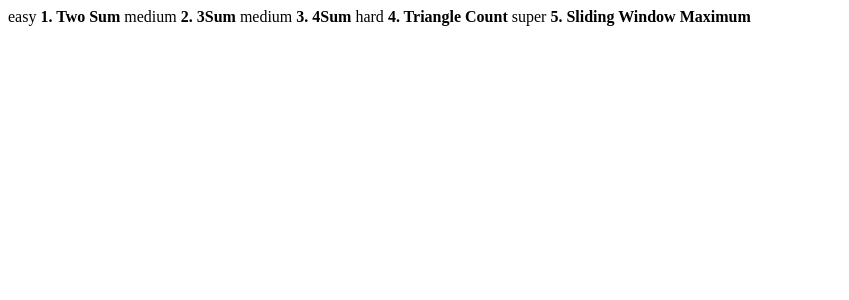
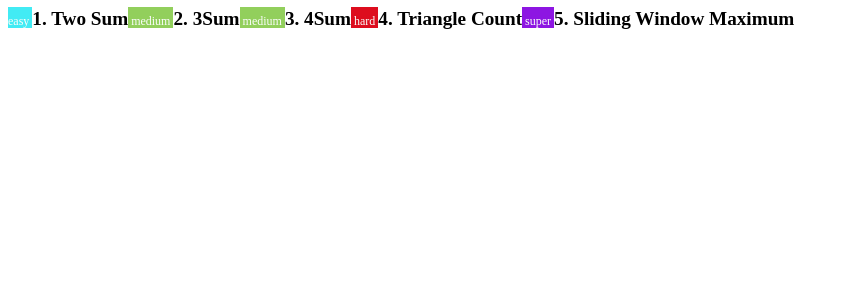
Before and after one commit to BenevolentYZ/oj-client, an Angular app: page / in a window 1280 px wide. Shown: the top 300 px of the page, without its empty margins (0-849 px from the left). Built offline with nearby package versions, Linux system fonts and the light colour scheme.

Commit message:
add problem-list css

```diff
--- a/src/app/components/problem-list/problem-list.component.css
+++ b/src/app/components/problem-list/problem-list.component.css
@@ -0,0 +1,31 @@
+
+.difficult {
+	min-width: 65px;
+	margin-right: 18px;
+}
+
+.badge.difficulty {
+	padding-top: 0.6em;
+	color: #fbfdfa;
+	font-size: 12px;
+}
+
+.title {
+	font-size: 1.2em;
+}
+
+.diff-easy {
+	background-color: #42ebf4;
+}
+
+.diff-medium {
+	background-color: #92cf5c;
+}
+
+.diff-hard {
+    background-color: #dd0d1e;
+}
+
+.diff-super{
+	background-color: #8d16e2;
+}
```
